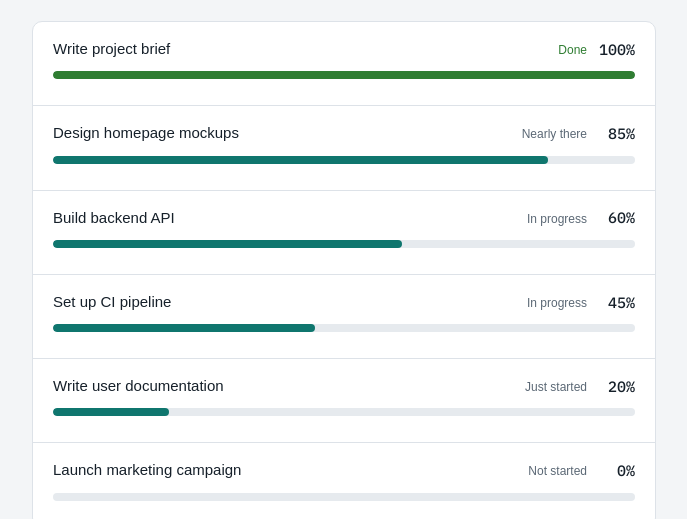
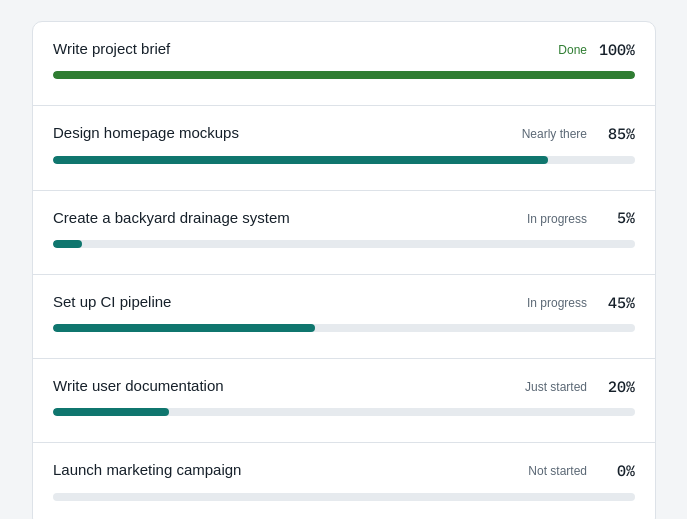
Before and after one commit to ginobdiaz/my-first-static-web-app, a website: page src/index.html in a window 1280 px wide. Shown: the part 581-1100 px from the top of the page, without its empty margins (296-983 px from the left). Drawn offline with Linux system fonts and the light colour scheme.

Commit message:
Chg #10.06

```diff
--- a/src/index.html
+++ b/src/index.html
@@ -141,10 +141,10 @@
     </li>
     <li>
       <div class="row">
-        <span class="name">Build backend API</span>
-        <span class="meta"><span class="status">In progress</span><span class="pct">60%</span></span>
+        <span class="name">Create a backyard drainage system</span>
+        <span class="meta"><span class="status">In progress</span><span class="pct">5%</span></span>
       </div>
-      <div class="bar" role="progressbar" aria-valuenow="60" aria-valuemin="0" aria-valuemax="100" aria-label="Build backend API"><span style="width:60%"></span></div>
+      <div class="bar" role="progressbar" aria-valuenow="5" aria-valuemin="0" aria-valuemax="100" aria-label="Create a backyard drainage system"><span style="width:5%"></span></div>
     </li>
     <li>
       <div class="row">
```
